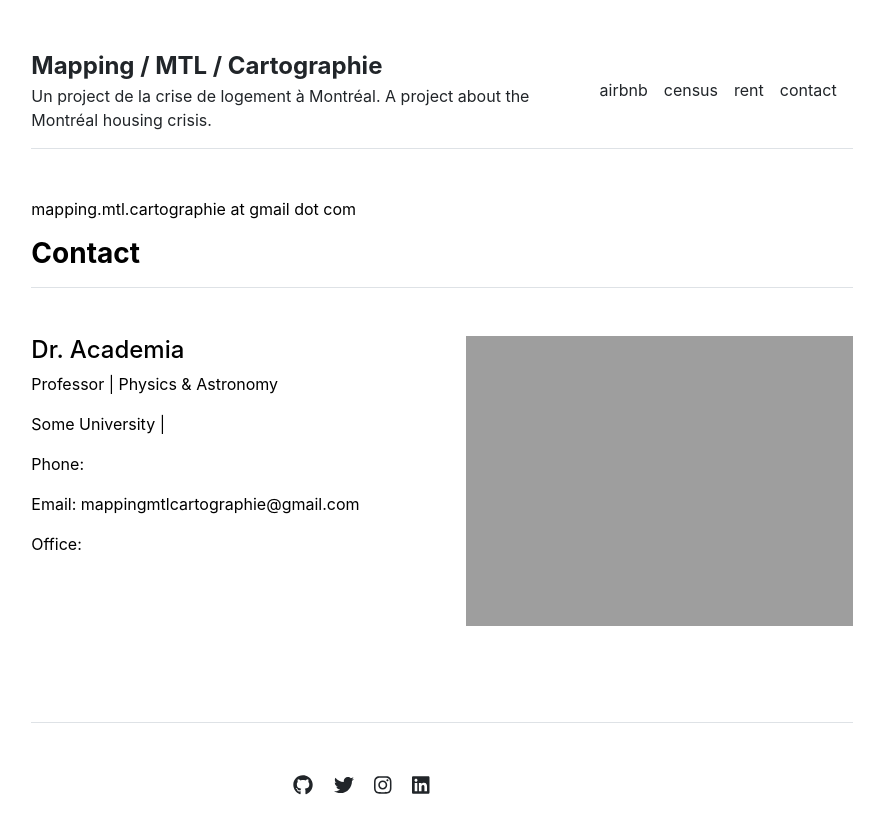
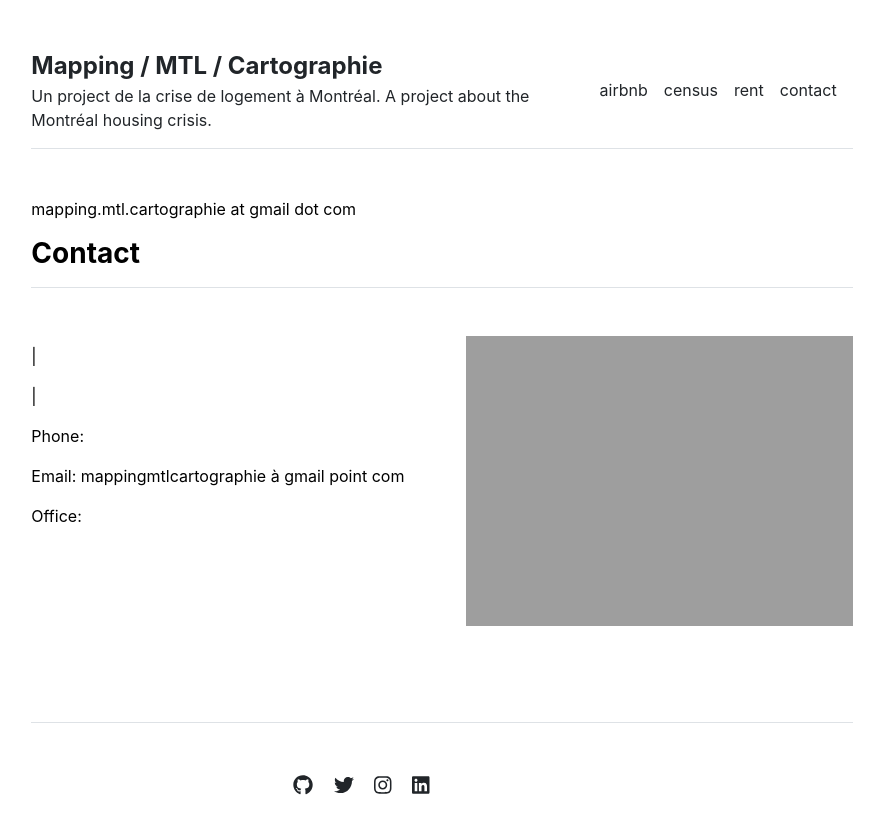
Before and after one commit to mapping-mtl-cartographie/mapping-mtl-cartographie.github.io, a Jekyll site: the page built from contact.md, in a window 1280 px wide. Shown: the top 834 px of the page, without its empty margins (198-1082 px from the left). Built offline with Jekyll 4.4.1, drawn with Linux system fonts in a browser that asks for light colours.

Commit message:
Update settings.yml

```diff
--- a/_data/settings.yml
+++ b/_data/settings.yml
@@ -21,4 +21,4 @@ social:
 - {icon: 'linkedin', link: 'https://linkedin.com/in/lenpaul'}
 
 contacts:
-- {name: 'Dr. Academia', title: 'Professor', department: 'Physics & Astronomy', institution: 'Some University', email: 'mappingmtlcartographie@gmail.com', image: 'assets/img/contact.jpg'}
+- {email: 'mappingmtlcartographie à gmail point com', image: 'assets/img/contact.jpg'}
```
